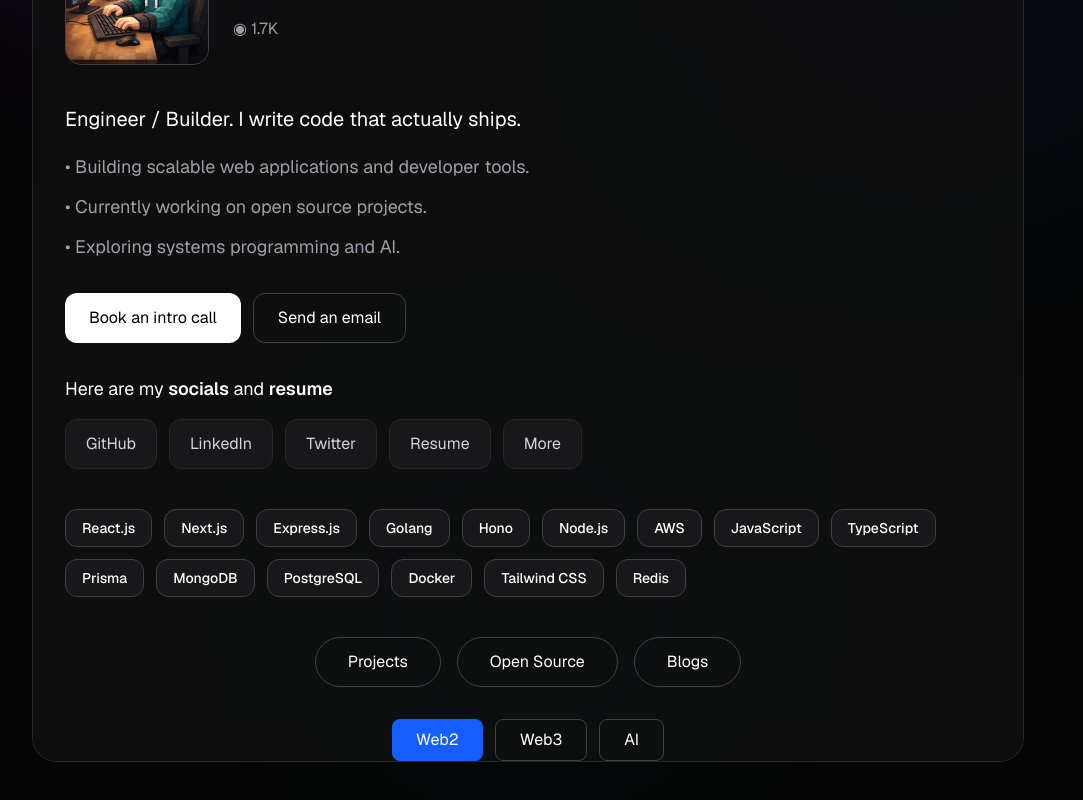
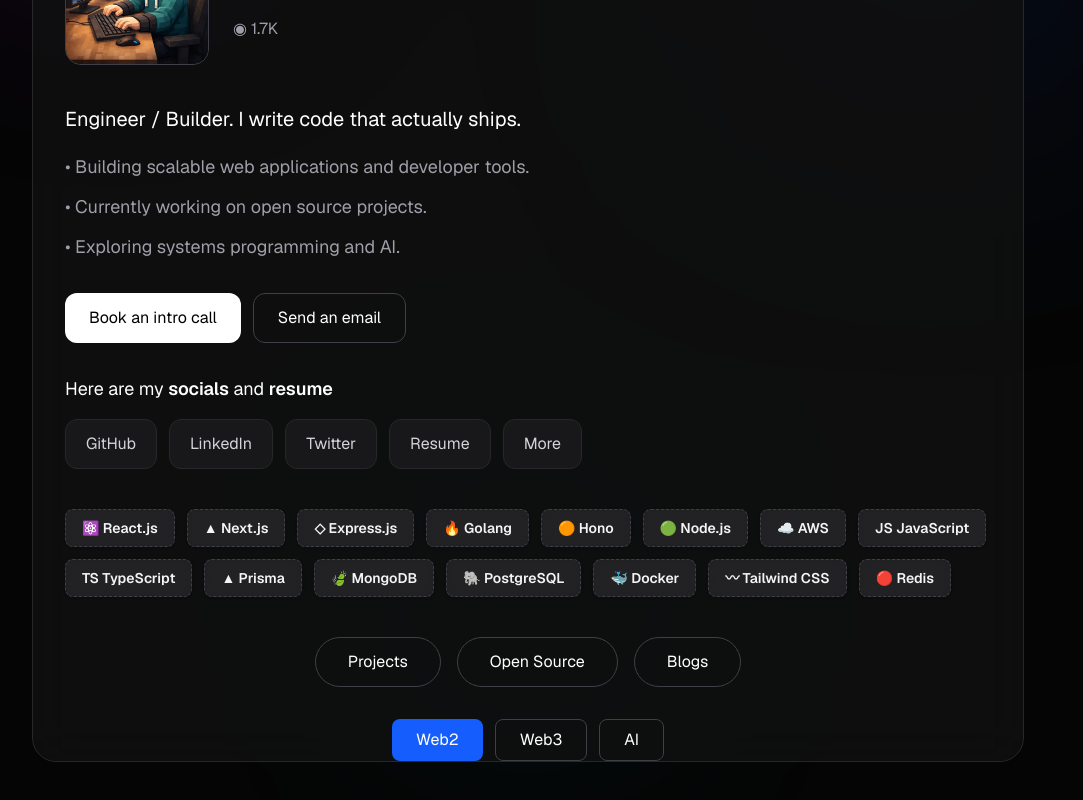
Before and after one commit to Tsaishashanth/Portfolio2.0, a Next.js app: page / in a window 1280 px wide. Shown: the part 408-1208 px from the top of the page, without its empty margins (112-1195 px from the left). Built offline with nearby package versions, Linux system fonts and the light colour scheme.

Commit message:
rewind techstack

```diff
--- a/src/components/TechStack.tsx
+++ b/src/components/TechStack.tsx
@@ -1,20 +1,20 @@
 export default function TechStack() {
   const technologies = [
-    "React.js",
-    "Next.js",
-    "Express.js",
-    "Golang",
-    "Hono",
-    "Node.js",
-    "AWS",
-    "JavaScript",
-    "TypeScript",
-    "Prisma",
-    "MongoDB",
-    "PostgreSQL",
-    "Docker",
-    "Tailwind CSS",
-    "Redis",
+    "⚛️ React.js",
+    "▲ Next.js",
+    "◇ Express.js",
+    "🔥 Golang",
+    "🟠 Hono",
+    "🟢 Node.js",
+    "☁️ AWS",
+    "JS JavaScript",
+    "TS TypeScript",
+    "▲ Prisma",
+    "🍃 MongoDB",
+    "🐘 PostgreSQL",
+    "🐳 Docker",
+    "〰 Tailwind CSS",
+    "🔴 Redis",
   ];
 
   return (
@@ -25,7 +25,21 @@ export default function TechStack() {
         {technologies.map((tech) => (
           <div
             key={tech}
-            className="rounded-xl border border-zinc-700 bg-zinc-900 px-4 py-2 text-sm font-medium text-white"
+            className="
+              flex items-center gap-2
+              rounded-lg
+              border border-dashed border-zinc-700
+              bg-zinc-700/40
+              px-4 py-2
+              text-sm
+              font-semibold
+              text-zinc-100
+              backdrop-blur-sm
+              shadow-sm
+              transition
+              hover:border-zinc-500
+              hover:bg-zinc-800
+            "
           >
             {tech}
           </div>
```
